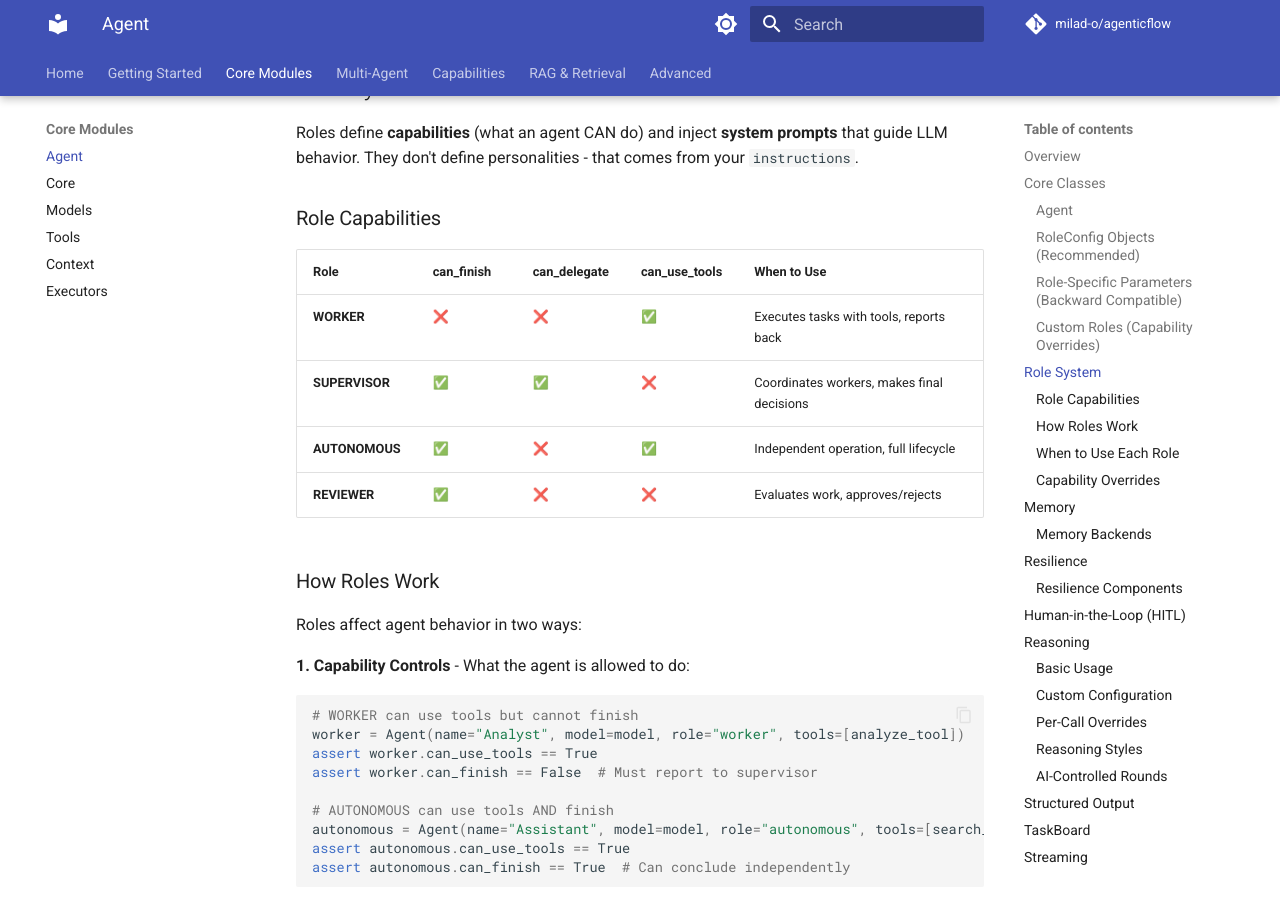
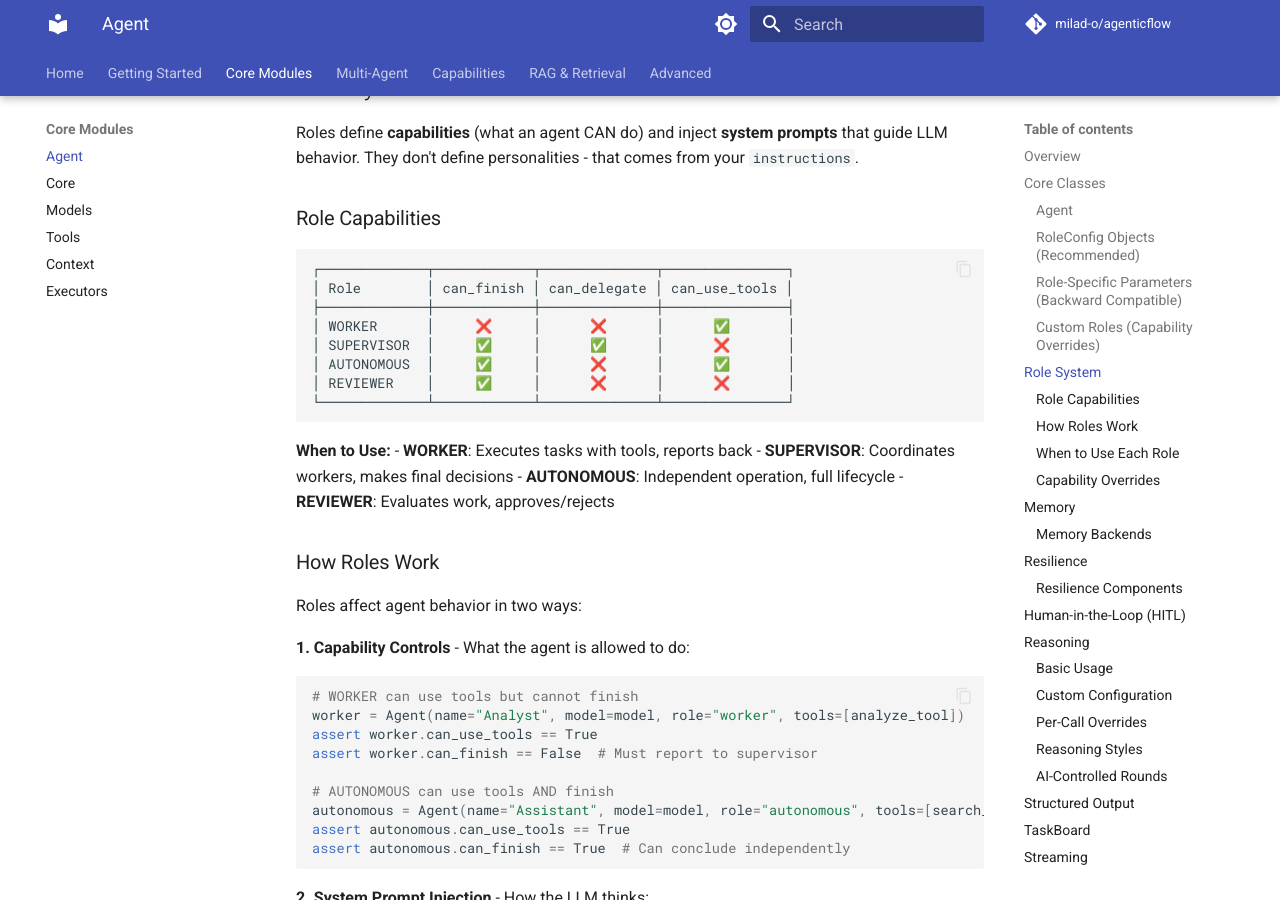
Before and after one commit to milad-o/cogent, an MkDocs documentation site: the page built from docs/agent.md, in a window 1280 px wide and 900 px high, scrolled down 4886 px. Built offline with MkDocs 1.6.1 and Material for MkDocs 9.7.7, drawn with Linux system fonts in a browser that asks for light colours; comment, search, counter and statistics services are not loaded; the version menu is left out.

Commit message:
docs: move role capability table to canonical location in docs
- Update docs/agent.md with cleaner ASCII table format
- Remove duplicate table from roles.py example
- Add reference to docs as canonical source for role system

````diff
--- a/docs/agent.md
+++ b/docs/agent.md
@@ -252,12 +252,22 @@ Roles define **capabilities** (what an agent CAN do) and inject **system prompts
 
 ### Role Capabilities
 
-| Role | can_finish | can_delegate | can_use_tools | When to Use |
-|------|------------|--------------|---------------|-------------|
-| **WORKER** | ❌ | ❌ | ✅ | Executes tasks with tools, reports back |
-| **SUPERVISOR** | ✅ | ✅ | ❌ | Coordinates workers, makes final decisions |
-| **AUTONOMOUS** | ✅ | ❌ | ✅ | Independent operation, full lifecycle |
-| **REVIEWER** | ✅ | ❌ | ❌ | Evaluates work, approves/rejects |
+```
+┌─────────────┬────────────┬──────────────┬───────────────┐
+│ Role        │ can_finish │ can_delegate │ can_use_tools │
+├─────────────┼────────────┼──────────────┼───────────────┤
+│ WORKER      │     ❌     │      ❌      │      ✅       │
+│ SUPERVISOR  │     ✅     │      ✅      │      ❌       │
+│ AUTONOMOUS  │     ✅     │      ❌      │      ✅       │
+│ REVIEWER    │     ✅     │      ❌      │      ❌       │
+└─────────────┴────────────┴──────────────┴───────────────┘
+```
+
+**When to Use:**
+- **WORKER**: Executes tasks with tools, reports back
+- **SUPERVISOR**: Coordinates workers, makes final decisions
+- **AUTONOMOUS**: Independent operation, full lifecycle
+- **REVIEWER**: Evaluates work, approves/rejects
 
 ### How Roles Work
 
````
Also changed, not shown: 1 other file.
